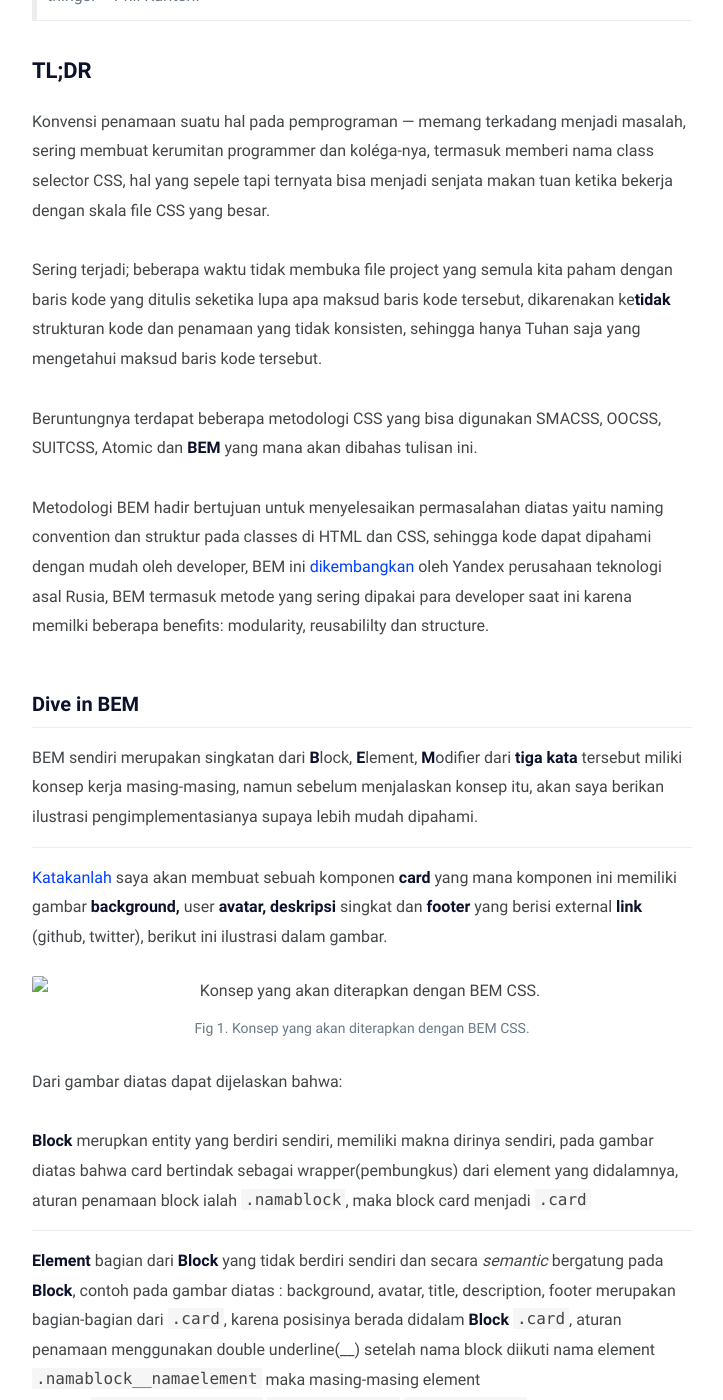
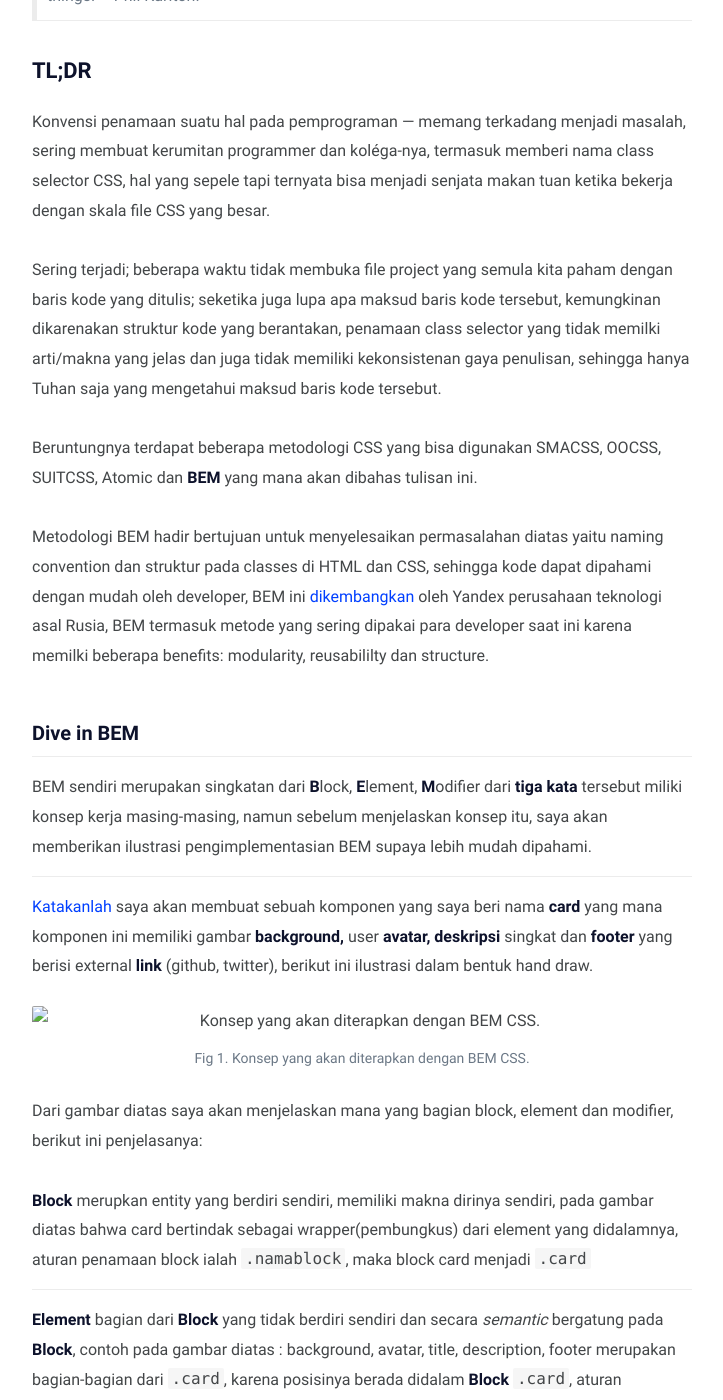
Before and after one commit to piharpi/piharpi.com, a Jekyll site: the page built from _posts/metodologi-bem-css/2020-04-26-metodologi-bem-css.md, in a window 1280 px wide and 1400 px high, scrolled down 486 px. Shown: the whole window, without its empty margins (278-1001 px from the left). Built offline with Jekyll 4.4.1, drawn with Linux system fonts in a browser that asks for light colours; some of the changed text lies outside the part shown.

Commit message:
fix typo

```diff
--- a/_posts/metodologi-bem-css/2020-04-26-metodologi-bem-css.md
+++ b/_posts/metodologi-bem-css/2020-04-26-metodologi-bem-css.md
@@ -16,7 +17,7 @@ image: /metodologi-bem-css/ilustrasi-bem-css.png
 
 Konvensi penamaan suatu hal pada pemprograman — memang terkadang menjadi masalah, sering membuat kerumitan programmer dan koléga-nya, termasuk memberi nama class selector CSS, hal yang sepele tapi ternyata bisa menjadi senjata makan tuan ketika bekerja dengan skala file CSS yang besar.
 
-Sering terjadi; beberapa waktu tidak membuka file project yang semula kita paham dengan baris kode yang ditulis seketika lupa apa maksud baris kode tersebut, dikarenakan ke**tidak** strukturan kode dan penamaan yang tidak konsisten, sehingga hanya Tuhan saja yang mengetahui maksud baris kode tersebut.
+Sering terjadi; beberapa waktu tidak membuka file project yang semula kita paham dengan baris kode yang ditulis; seketika juga lupa apa maksud baris kode tersebut, kemungkinan dikarenakan struktur kode yang berantakan, penamaan class selector yang tidak memilki arti/makna yang jelas dan juga tidak memiliki kekonsistenan gaya penulisan, sehingga hanya Tuhan saja yang mengetahui maksud baris kode tersebut.
 
 Beruntungnya terdapat beberapa metodologi CSS yang bisa digunakan SMACSS, OOCSS, SUITCSS, Atomic dan **BEM** yang mana akan dibahas tulisan ini.
 
@@ -24,24 +25,24 @@ Metodologi BEM hadir bertujuan untuk menyelesaikan permasalahan diatas yaitu nam
 
 ### Dive in BEM
 
-BEM sendiri merupakan singkatan dari **B**lock, **E**lement, **M**odifier dari **tiga kata** tersebut miliki konsep kerja masing-masing, namun sebelum menjalaskan konsep itu, akan saya berikan ilustrasi pengimplementasianya supaya lebih mudah dipahami.
+BEM sendiri merupakan singkatan dari **B**lock, **E**lement, **M**odifier dari **tiga kata** tersebut miliki konsep kerja masing-masing, namun sebelum menjelaskan konsep itu, saya akan memberikan ilustrasi pengimplementasian BEM supaya lebih mudah dipahami.
 
 ---
 
-[Katakanlah](#kembali) saya akan membuat sebuah komponen **card** yang mana komponen ini memiliki gambar **background,** user **avatar,** **deskripsi** singkat dan **footer** yang berisi external **link** (github, twitter), berikut ini ilustrasi dalam gambar.
+[Katakanlah](#kembali) saya akan membuat sebuah komponen yang saya beri nama **card** yang mana komponen ini memiliki gambar **background,** user **avatar,** **deskripsi** singkat dan **footer** yang berisi external **link** (github, twitter), berikut ini ilustrasi dalam bentuk hand draw.
 
 <figure>
   <img src="/metodologi-bem-css/bem-css.png" alt="Konsep yang akan diterapkan dengan BEM CSS.">
   <figcaption>Fig 1. Konsep yang akan diterapkan dengan BEM CSS.</figcaption>
 </figure>
 
-Dari gambar diatas dapat dijelaskan bahwa:
+Dari gambar diatas saya akan menjelaskan mana yang bagian block, element dan modifier, berikut ini penjelasanya:
 
 **Block** merupkan entity yang berdiri sendiri, memiliki makna dirinya sendiri, pada gambar diatas bahwa card bertindak sebagai wrapper(pembungkus) dari element yang didalamnya, aturan penamaan block ialah `.namablock`, maka block card menjadi `.card`
 
 ---
 
-**Element** bagian dari **Block** yang tidak berdiri sendiri dan secara _semantic_ bergatung pada **Block**, contoh pada gambar diatas : background, avatar, title, description, footer merupakan bagian-bagian dari `.card`, karena posisinya berada didalam **Block** `.card`, aturan penamaan menggunakan double underline(\_\_) setelah nama block diikuti nama element `.namablock__namaelement` maka masing-masing element tersebut`.card__background` `.card__avatar` `.card__title` `.card__description` `.card__footer`.
+**Element** bagian dari **Block** yang tidak berdiri sendiri dan secara _semantic_ bergatung pada **Block**, contoh pada gambar diatas : background, avatar, title, description, footer merupakan bagian-bagian dari `.card`, karena posisinya berada didalam **Block** `.card`, aturan penamaan menggunakan double underline(\_\_) setelah nama block diikuti nama element `.namablock__namaelement` maka masing-masing element tersebut `.card__background` `.card__avatar` `.card__title` `.card__description` `.card__footer`.
 
 ---
 
```
Also changed, not shown: other parts of _posts/metodologi-bem-css/2020-04-26-metodologi-bem-css.md (+4 -3 lines).
